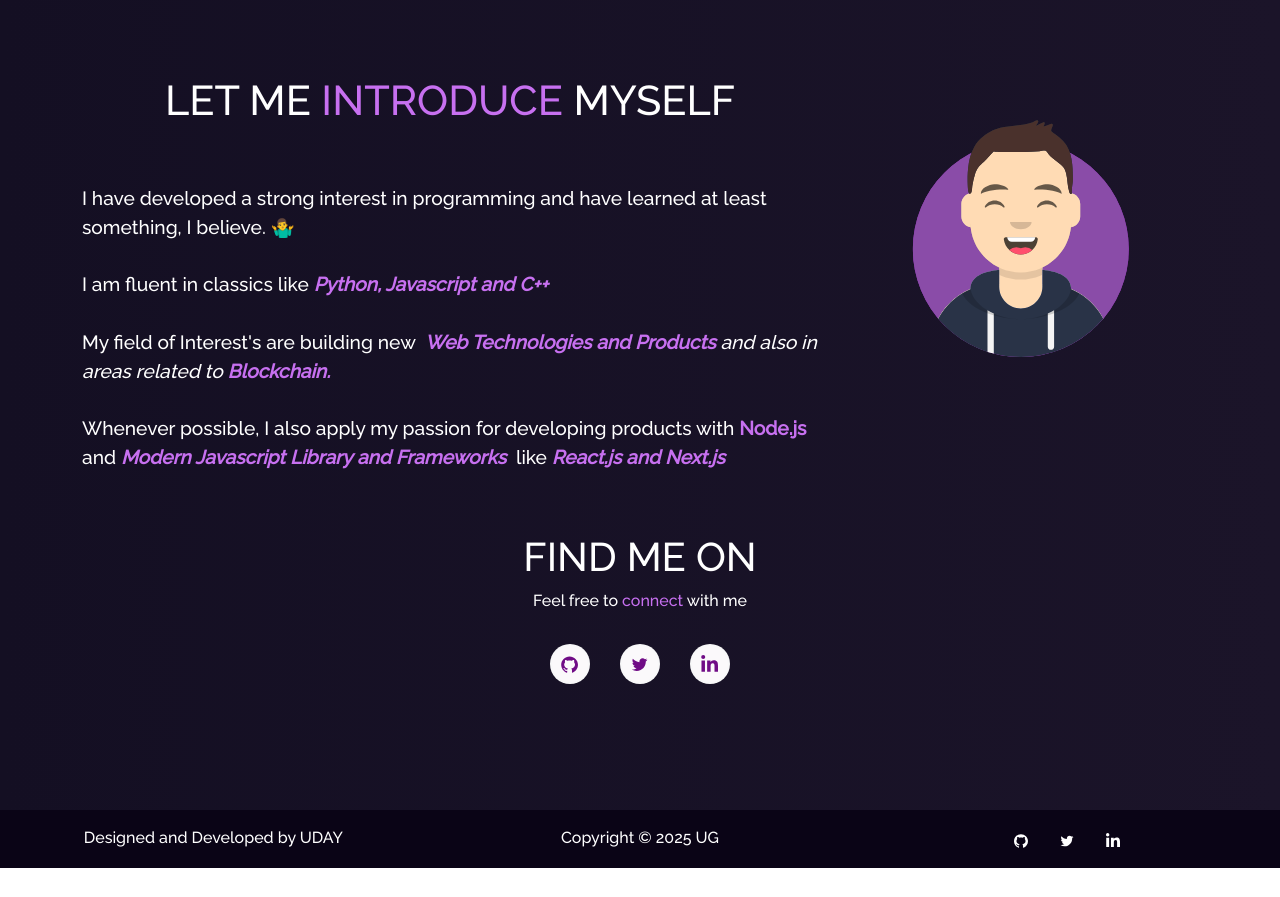
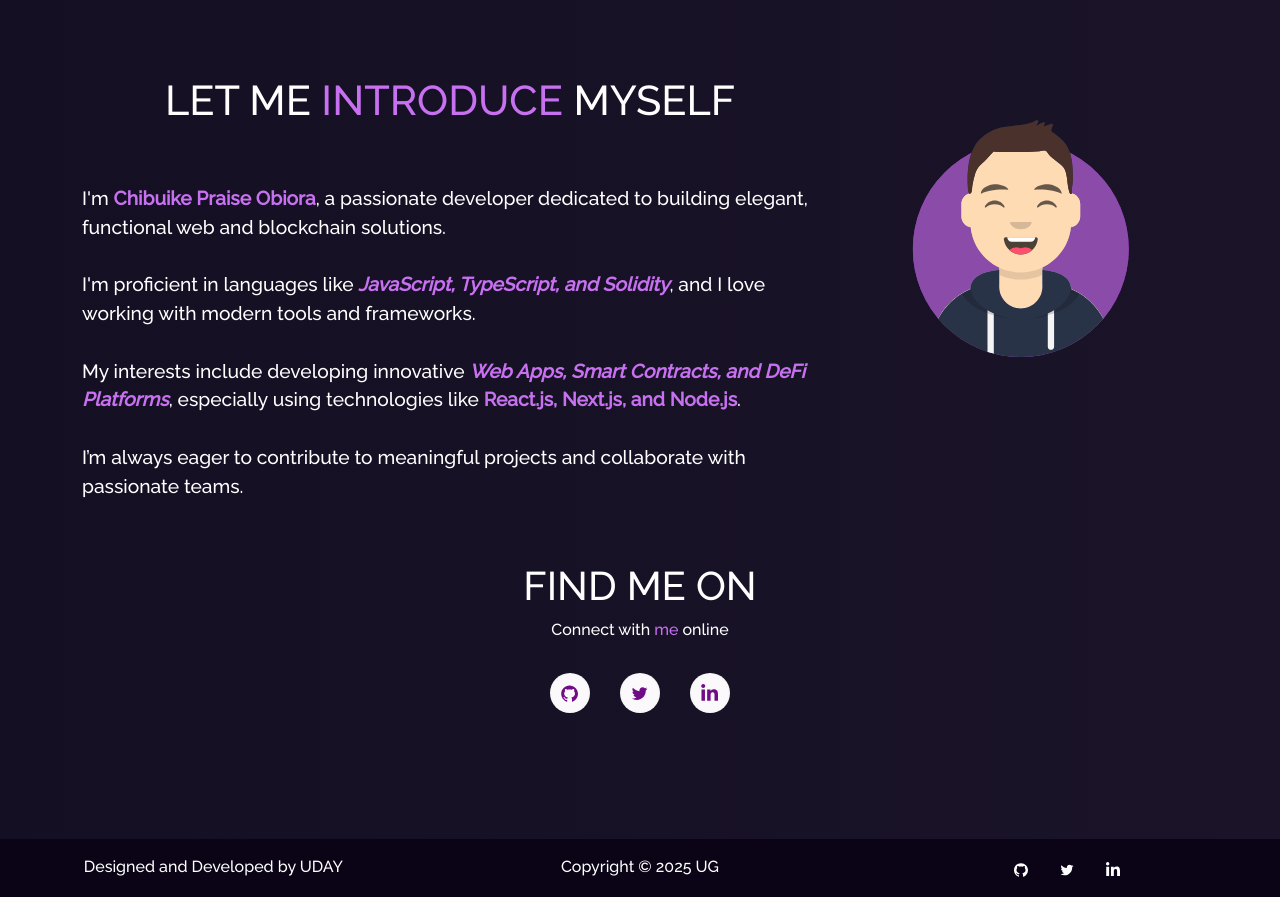
Before and after one commit to Obiorachibuike/CodexTech, a React (Create React App) app: page / in a window 1280 px wide. Shown: the part 800-1697 px from the top of the page. Before the commit the page ends 1668 px from the top, so only its background shows below. Built offline with nearby package versions, Linux system fonts and the light colour scheme.

Commit message:
Update Home2.js

```diff
--- a/src/components/Home/Home2.js
+++ b/src/components/Home/Home2.js
@@ -18,36 +18,23 @@ function Home2() {
               LET ME <span className="purple"> INTRODUCE </span> MYSELF
             </h1>
             <p className="home-about-body">
-            I have developed a strong interest in programming and have learned at least something, I believe. 🤷‍♂️
+              I'm <b className="purple">Chibuike Praise Obiora</b>, a passionate developer dedicated to building elegant, functional web and blockchain solutions.
               <br />
-              <br />I am fluent in classics like
+              <br />I'm proficient in languages like
               <i>
-                <b className="purple"> Python, Javascript and C++ </b>
-              </i>
+                <b className="purple"> JavaScript, TypeScript, and Solidity</b>
+              </i>, and I love working with modern tools and frameworks.
               <br />
               <br />
-              My field of Interest's are building new &nbsp;
+              My interests include developing innovative&nbsp;
               <i>
-                <b className="purple">Web Technologies and Products </b> and
-                also in areas related to{" "}
-                <b className="purple">
-                  Blockchain.
-                </b>
+                <b className="purple">Web Apps, Smart Contracts, and DeFi Platforms</b>
               </i>
+              , especially using technologies like{" "}
+              <b className="purple">React.js, Next.js, and Node.js</b>.
               <br />
               <br />
-              Whenever possible, I also apply my passion for developing products
-              with <b className="purple">Node.js</b> and
-              <i>
-                <b className="purple">
-                  {" "}
-                  Modern Javascript Library and Frameworks
-                </b>
-              </i>
-              &nbsp; like
-              <i>
-                <b className="purple"> React.js and Next.js</b>
-              </i>
+              I’m always eager to contribute to meaningful projects and collaborate with passionate teams.
             </p>
           </Col>
           <Col md={4} className="myAvtar">
@@ -60,12 +47,12 @@ function Home2() {
           <Col md={12} className="home-about-social">
             <h1>FIND ME ON</h1>
             <p>
-              Feel free to <span className="purple">connect </span>with me
+              Connect with <span className="purple">me</span> online
             </p>
             <ul className="home-about-social-links">
               <li className="social-icons">
                 <a
-                  href="https://github.com/oxBinaryBrain"
+                  href="https://github.com/obiorachibuike"
                   target="_blank"
                   rel="noreferrer"
                   className="icon-colour  home-social-icons"
@@ -75,7 +62,7 @@ function Home2() {
               </li>
               <li className="social-icons">
                 <a
-                  href="https://x.com/UdayG6389896490"
+                  href="https://x.com/obiorachibuike"
                   target="_blank"
                   rel="noreferrer"
                   className="icon-colour  home-social-icons"
@@ -85,7 +72,7 @@ function Home2() {
               </li>
               <li className="social-icons">
                 <a
-                  href="https://www.linkedin.com/in/uday-g-601ba9266/"
+                  href="https://www.linkedin.com/in/obiorachibuike"
                   target="_blank"
                   rel="noreferrer"
                   className="icon-colour  home-social-icons"
@@ -100,4 +87,5 @@ function Home2() {
     </Container>
   );
 }
+
 export default Home2;
```
